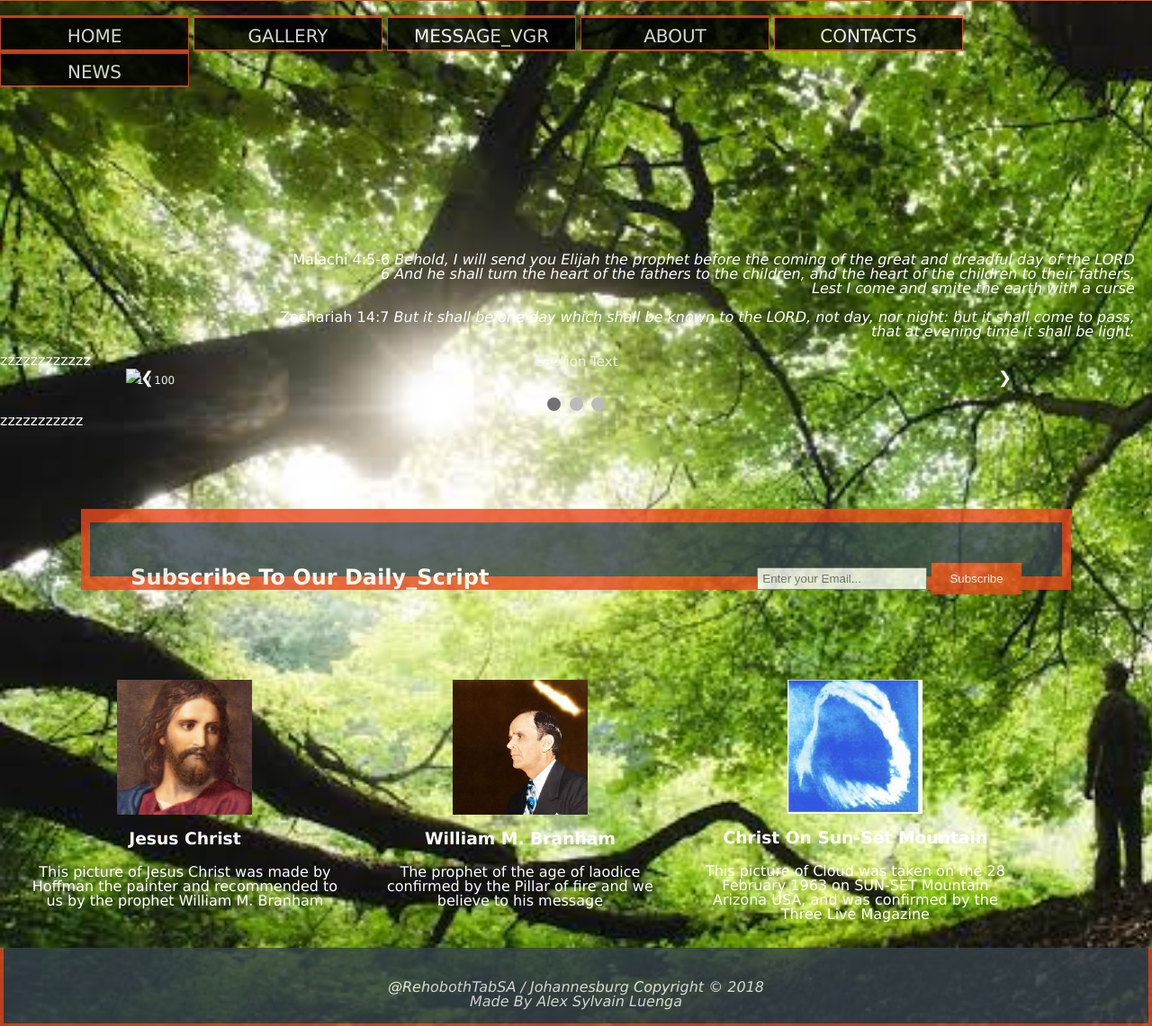
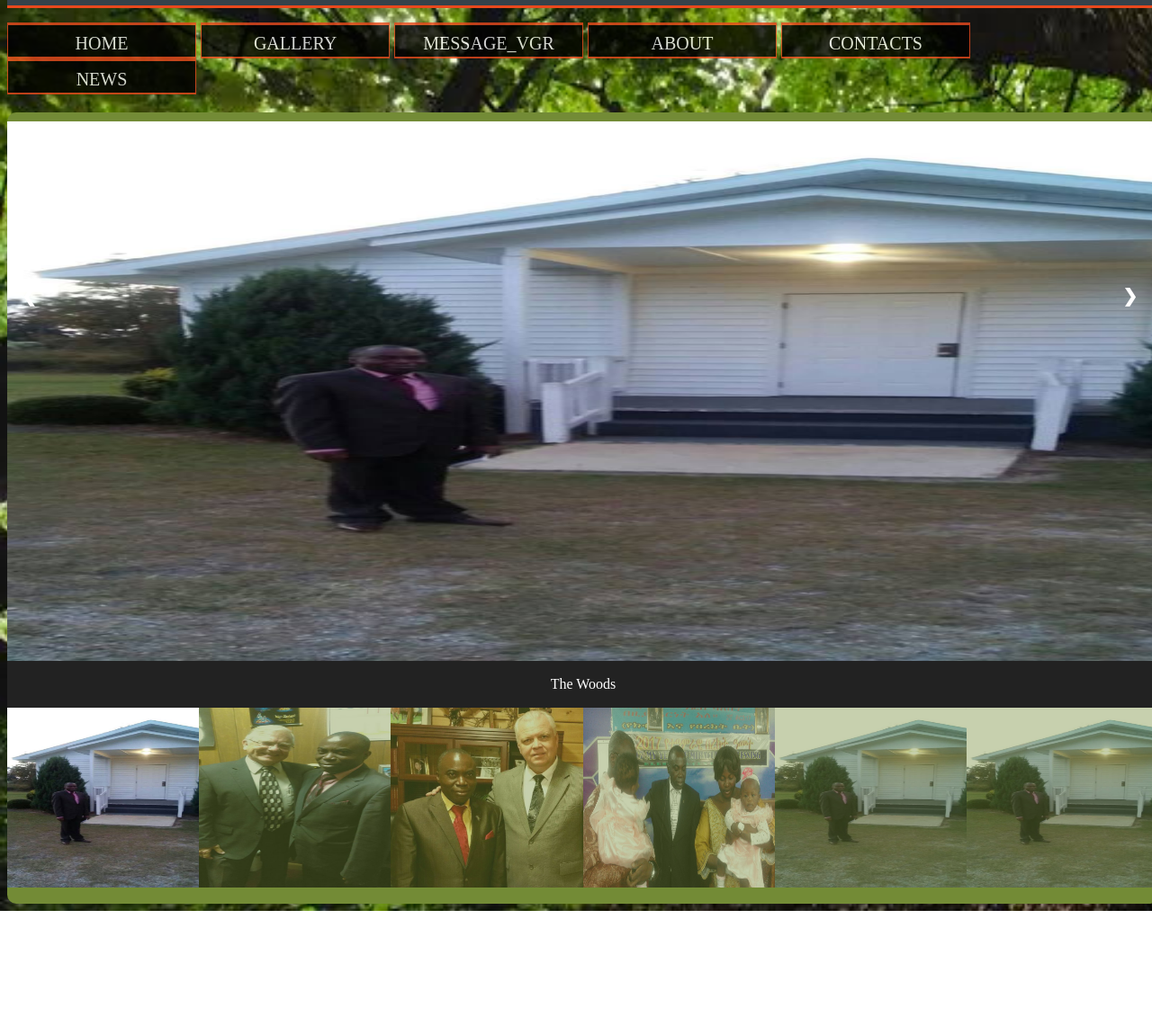
Before and after one commit to mukoma/churchprojet, a plain HTML site: page photo.html in a window 1280 px wide. Shown: the part 87-1228 px from the top of the page at 90% size. After the commit the page ends 1100 px from the top, so only its background shows below. Drawn offline with Linux system fonts and the light colour scheme.

Commit message:
mod Commit

```diff
--- /dev/null
+++ b/assets/scriptGallerie.js
@@ -0,0 +1,31 @@
+
+
+// Next/previous controls
+function plusSlides(n) {
+  showSlides(slideIndex += n);
+}
+
+// Thumbnail image controls
+function currentSlide(n) {
+  showSlides(slideIndex = n);
+}
+
+currentSlide(1);
+
+function showSlides(n) {
+  var i;
+  var slides = document.getElementsByClassName("mySlides");
+  var dots = document.getElementsByClassName("demo");
+  var captionText = document.getElementById("caption");
+  if (n > slides.length) {slideIndex = 1}
+  if (n < 1) {slideIndex = slides.length}
+  for (i = 0; i < slides.length; i++) {
+    slides[i].style.display = "none";
+  }
+  for (i = 0; i < dots.length; i++) {
+    dots[i].className = dots[i].className.replace(" active", "");
+  }
+  slides[slideIndex-1].style.display = "block";
+  dots[slideIndex-1].className += " active";
+  captionText.innerHTML = dots[slideIndex-1].alt;
+}
--- a/photo.html
+++ b/photo.html
@@ -1,5 +1,6 @@
 <!DOCTYPE html>
 <html>
+
 <head>
   <meta name="viewport" content="width=device-width">
   <meta name="author" content="Alex Sylvain Luenga">
@@ -7,90 +8,203 @@
   <link href='style.css' rel='stylesheet'>
 
 </head>
+
 <body>
   <header>
     <div class="container">
       <div id="branding">
-     <h1><span class="highlight">Rehoboth Tabernacle</span> South-Africa / Johannesburg</h1>
-    </div></header><br><headers>
+        <h1>
+          <span class="highlight">Rehoboth Tabernacle</span> South-Africa / Johannesburg</h1>
+      </div>
+  </header>
+  <br>
+  <headers>
     <nav>
       <ul>
-     <li class="current"><a href="index.html">HOME</a></li>
-	 <li><a href="photo.html">GALLERY</a>
+        <li class="current">
+          <a href="index.html">HOME</a>
+        </li>
+        <li>
+          <a href="photo.html">GALLERY</a>
           <ul>
-           <li><a href="Videos.html">Videos</a></li>
+            <li>
+              <a href="Videos.html">Videos</a>
+            </li>
           </ul>
         </li>
-     <li class="current"><a href="http://branham.org/home">MESSAGE_VGR</a>
+        <li class="current">
+          <a href="http://branham.org/home">MESSAGE_VGR</a>
           <ul>
-          <li><a href="https://www.biblegateway.com/">BIBLE</a></li>
+            <li>
+              <a href="https://www.biblegateway.com/">BIBLE</a>
+            </li>
           </ul>
         </li>
-     <li><a href="About.html">ABOUT</a>
+        <li>
+          <a href="About.html">ABOUT</a>
           <ul>
-          <li><a href="Mission.html">Mission</a></li>
-          <li><a href="Vision.html">Vision</a></li>
+            <li>
+              <a href="Mission.html">Mission</a>
+            </li>
+            <li>
+              <a href="Vision.html">Vision</a>
+            </li>
           </ul>
         </li>
-     <li class="current"><a href="Contact.html">CONTACTS</a>
+        <li class="current">
+          <a href="Contact.html">CONTACTS</a>
           <ul>
-         <li><a href="Address.html">Address & Map</a></li>
-          <li><a href="Address.html">Social Media</a></li>
+            <li>
+              <a href="Address.html">Address & Map</a>
+            </li>
+            <li>
+              <a href="Address.html">Social Media</a>
+            </li>
           </ul>
         </li>
-     <li><a href="News.html">NEWS</a>
+        <li>
+          <a href="News.html">NEWS</a>
           <ul>
-         <li><a href="program.html">Church Programs</a></li>
-         <li><a href="meeting.html">Special Meeting</a></li>
+            <li>
+              <a href="program.html">Church Programs</a>
+            </li>
+            <li>
+              <a href="meeting.html">Special Meeting</a>
+            </li>
           </ul>
         </li>
       </ul>
     </nav>
     </div>
   </headers>
- <br>
 
- <section id="showcase">
-   <div class="container">
-    <marquee><h1>InterDenominational Church of the Message Of The Prophet William M.Branham</h1></marquee>
-     <p align="right">Malachi 4:5-6 <i>Behold, I will send you Elijah the prophet before the coming of the great and dreadful day of the LORD<br>
-                                    6 And he shall turn the heart of the fathers to the children, and the heart of the children to their fathers,<br>
-                                Lest I come and smite the earth with a curse</i></p>
-	<p align="right">Zechariah 14:7 <i>But it shall be one day which shall be known to the LORD, not day, nor night: but it shall come to pass, <br>
-	                                 that at evening time it shall be light.</i></p>
- </section>
+  <div style="margin-top: 100px">
 
-zzzzzzzzzzzz
-<!DOCTYPE html>
-<html>
-<head>
-<meta name="viewport" content="width=device-width, initial-scale=1">
+  </div>
+<!-- #e3fcb2-->
+
+  <div style="margin: 0%;width: 100%;height: 880px; background-color:#738B36;border-radius: 10px">
+    <!-- Container for the image gallery -->
+    <div class="container" style="margin: 0%;width: 100%; padding-top: 10px;">
+
+      <!-- Full-width images with number text -->
+      <div class="mySlides">
+        <div class="numbertext">1 / 6</div>
+        <img src="img/01.jpg" style="width: 100%; height: 600px;display: block;" >
+      </div>
+
+      <div class="mySlides">
+        <div class="numbertext">2 / 6</div>
+        <img src="img/02.jpg" style="width:100%" height="600px">
+      </div>
+
+      <div class="mySlides">
+        <div class="numbertext">3 / 6</div>
+        <img src="img/03.jpg" style="width:100%" height="600px">
+      </div>
+
+      <div class="mySlides">
+        <div class="numbertext">4 / 6</div>
+        <img src="img/04.jpg" style="width:100%" height="600px">
+      </div>
+
+      <div class="mySlides">
+        <div class="numbertext">5 / 6</div>
+        <img src="img/01.jpg" style="width:100%" height="600px">
+      </div>
+
+      <div class="mySlides">
+        <div class="numbertext">6 / 6</div>
+        <img src="img/01.jpg" style="width:100%" height="600px">
+      </div>
+
+      <!-- Next and previous buttons -->
+      <a class="prev" onclick="plusSlides(-1)">&#10094;</a>
+      <a class="next" onclick="plusSlides(1)">&#10095;</a>
+
+      <!-- Image text -->
+      <div class="caption-container">
+        <p id="caption"></p>
+      </div>
+
+      <!-- Thumbnail images -->
+      <div class="row">
+        <div class="column">
+          <img class="demo cursor" src="img/01.jpg" style="width:100%;" height="200px" onclick="currentSlide(1)" alt="The Woods">
+        </div>
+        <div class="column">
+          <img class="demo cursor" src="img/02.jpg" style="width:100%"  height="200px" onclick="currentSlide(2)" alt="Trolltunga, Norway">
+        </div>
+        <div class="column">
+          <img class="demo cursor" src="img/03.jpg" style="width:100%"  height="200px" onclick="currentSlide(3)" alt="Mountains and fjords">
+        </div>
+        <div class="column">
+          <img class="demo cursor" src="img/04.jpg" style="width:100%"  height="200px" onclick="currentSlide(4)" alt="Northern Lights">
+        </div>
+        <div class="column">
+          <img class="demo cursor" src="img/01.jpg" style="width:100%" height="200px" onclick="currentSlide(5)" alt="Nature and sunrise">
+        </div>
+        <div class="column">
+          <img class="demo cursor" src="img/01.jpg" style="width:100%" height="200px" onclick="currentSlide(6)" alt="Snowy Mountains">
+        </div>
+      </div>
+    </div>
+  </div>
+
+
+  <script src="assets/scriptGallerie.js">
+
+  var slideIndex = 1;
+   showSlides(slideIndex);
+
+
+
+  </script>
+
   <style>
-* {box-sizing: border-box}
-body {font-family: Verdana, sans-serif; margin:0}
-.mySlides {display: none}
-img {vertical-align: middle;}
 
-/* Slideshow container */
-.slideshow-container {
-  max-width: 1000px;
+    html{
+    min-width:100%;/* make sure it is at least as tall as the viewport */
+    position:relative;
+}
+body{
+    width:100%; /* force the BODY element to match the height of the HTML element */
+}
+
+     * {
+  box-sizing: border-box;
+}
+
+/* Position the image container (needed to position the left and right arrows) */
+/*.container {
   position: relative;
-  margin: auto;
+}
+*/
+/* Hide the images by default */
+.mySlides {
+  display: none;
+}
+
+/* Add a pointer when hovering over the thumbnail images */
+.cursor {
+  cursor: pointer;
 }
 
 /* Next & previous buttons */
-.prev, .next {
+.prev,
+.next {
   cursor: pointer;
   position: absolute;
-  top: 50%;
+  top: 40%;
   width: auto;
   padding: 16px;
-  margin-top: -22px;
+  margin-top: -50px;
   color: white;
   font-weight: bold;
-  font-size: 18px;
-  transition: 0.6s ease;
+  font-size: 20px;
   border-radius: 0 3px 3px 0;
+  user-select: none;
+  -webkit-user-select: none;
 }
 
 /* Position the "next button" to the right */
@@ -100,19 +214,9 @@ img {vertical-align: middle;}
 }
 
 /* On hover, add a black background color with a little bit see-through */
-.prev:hover, .next:hover {
-  background-color: rgba(0,0,0,0.8);
-}
-
-/* Caption text */
-.text {
-  color: #f2f2f2;
-  font-size: 15px;
-  padding: 8px 12px;
-  position: absolute;
-  bottom: 8px;
-  width: 100%;
-  text-align: center;
+.prev:hover,
+.next:hover {
+  background-color: rgba(0, 0, 0, 0.8);
 }
 
 /* Number text (1/3 etc) */
@@ -124,150 +228,38 @@ img {vertical-align: middle;}
   top: 0;
 }
 
-/* The dots/bullets/indicators */
-.dot {
-  cursor: pointer;
-  height: 15px;
-  width: 15px;
-  margin: 0 2px;
-  background-color: #bbb;
-  border-radius: 50%;
-  display: inline-block;
-  transition: background-color 0.6s ease;
+/* Container for image text */
+.caption-container {
+  text-align: center;
+  background-color: #222;
+  padding: 2px 16px;
+  color: white;
 }
 
-.active, .dot:hover {
-  background-color: #717171;
+.row:after {
+  content: "";
+  display: table;
+  clear: both;
 }
 
-/* Fading animation */
-.fade {
-  -webkit-animation-name: fade;
-  -webkit-animation-duration: 1.5s;
-  animation-name: fade;
-  animation-duration: 1.5s;
+/* Six columns side by side */
+.column {
+  float: left;
+  width: 16.66%;
 }
 
-@-webkit-keyframes fade {
-  from {opacity: .4}
-  to {opacity: 1}
+/* Add a transparency effect for thumnbail images */
+.demo {
+  opacity: 0.6;
 }
 
-@keyframes fade {
-  from {opacity: .4}
-  to {opacity: 1}
-}
-
-/* On smaller screens, decrease text size */
-@media only screen and (max-width: 300px) {
-  .prev, .next,.text {font-size: 11px}
+.active,
+.demo:hover {
+  opacity: 1;
 }
   </style>
-</head>
-<body>
 
-<div class="slideshow-container">
-
-<div class="mySlides fade">
-  <div class="numbertext">1 / 100</div>
-  <img src="01.JPEG" style="width:100%">
-  <div class="text">Caption Text</div>
-</div>
-
-<div class="mySlides fade">
-  <div class="numbertext">2 / 100</div>
-  <img src="02.JPEG" style="width:100%">
-  <div class="text">Caption Two</div>
-</div>
-
-<div class="mySlides fade">
-  <div class="numbertext">3 / 100</div>
-  <img src="03.JPEG" style="width:100%">
-  <div class="text">Caption Three</div>
-</div>
-
-<a class="prev" onclick="plusSlides(-1)">&#10094;</a>
-<a class="next" onclick="plusSlides(1)">&#10095;</a>
-
-</div>
-<br>
-
-<div style="text-align:center">
-  <span class="dot" onclick="currentSlide(1)"></span>
-  <span class="dot" onclick="currentSlide(2)"></span>
-  <span class="dot" onclick="currentSlide(3)"></span>
-</div>
-
-<script>
-var slideIndex = 1;
-showSlides(slideIndex);
-
-function plusSlides(n) {
-  showSlides(slideIndex += n);
-}
-
-function currentSlide(n) {
-  showSlides(slideIndex = n);
-}
-
-function showSlides(n) {
-  var i;
-  var slides = document.getElementsByClassName("mySlides");
-  var dots = document.getElementsByClassName("dot");
-  if (n > slides.length) {slideIndex = 1}
-  if (n < 1) {slideIndex = slides.length}
-  for (i = 0; i < slides.length; i++) {
-      slides[i].style.display = "none";
-  }
-  for (i = 0; i < dots.length; i++) {
-      dots[i].className = dots[i].className.replace(" active", "");
-  }
-  slides[slideIndex-1].style.display = "block";
-  dots[slideIndex-1].className += " active";
-}
-</script>
 
 </body>
+
 </html>
-
-zzzzzzzzzzz
-
-
-<section id="Daily_Script">
- <div class="container">
-  <h1>Subscribe To Our Daily_Script</h1>
-    <form>
-     <input type="email" placeholder="Enter your Email...">
-    <button type="submit" class="button_1">Subscribe</button>
-   </form>
- </div>
-</section>
-
-<section id="boxes">
-   <div class="container">
-    <div class="box">
-	 <img src="./img/jesus.JPG">
-	 <h3>Jesus Christ</h3>
-	  <p>This picture of Jesus Christ was made by Hoffman the painter and recommended to us by the prophet William M. Branham</p>
-     </div>
-	 <div class="box">
-	  <img src="./img/wmb.JPG">
-	 <h3>William M. Branham</h3>
-	  <p>The prophet of the age of laodice confirmed by the Pillar of fire and we believe to his message </p>
-     </div>
-	 <div class="box">
-	 <img src="./img/nue.JPG">
-	 <h3>Christ On Sun-Set Mountain</h3>
-	  <p>This picture of Cloud was taken on the 28 February 1963 on SUN-SET Mountain Arizona USA, and was confirmed by the Three Live Magazine</p>
-     </div>
-   </div>
-  </section> <br><br><br><br><br><br><br><br><br><br><br><br><br><br><br><br><br><br>
-
-  <section>
-    <footer>
-     <p align:"center"><i>@RehobothTabSA / Johannesburg Copyright &copy; 2018<br>Made By Alex Sylvain Luenga</i></p>
-    </footer>
-  </section>
-
-    </body>
-</html>
```
Lines whose indentation alone changed are shown as unchanged.
